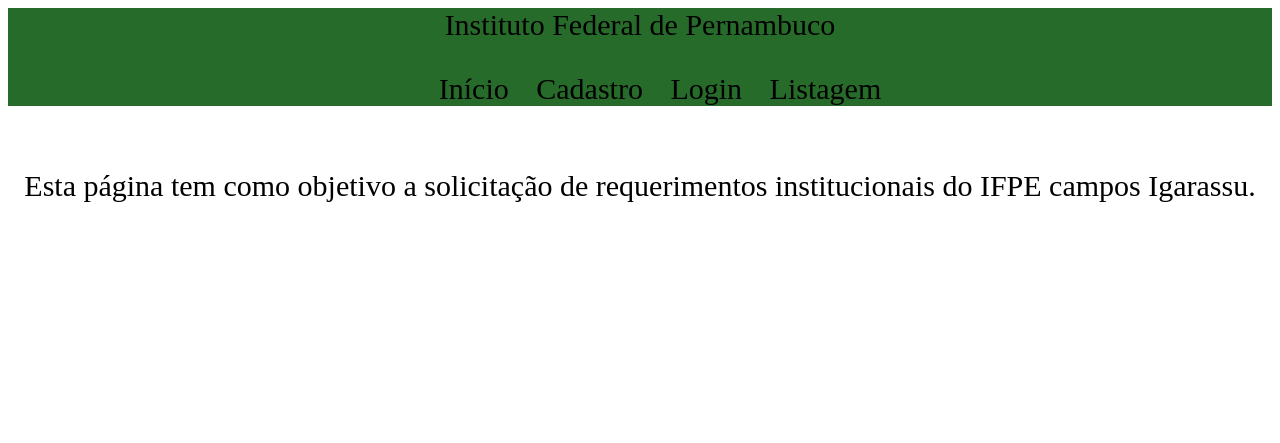
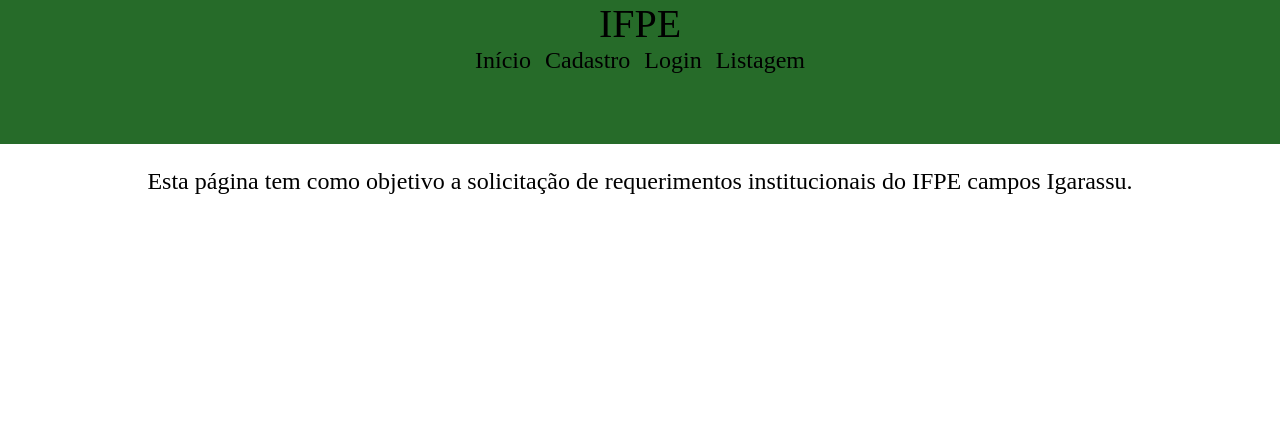
Before and after one commit to gmatheus66/ProjetoRequerimento, a PHP site: page / in a window 1280 px wide. Shown: the top 443 px of the page. Run offline with PHP 8.4, Linux system fonts and the light colour scheme.

Commit message:
Padronização do layout temporario e organização dos arquivos

```diff
--- /dev/null
+++ b/projeto-part1/css/style.css
@@ -0,0 +1,45 @@
+body{
+    /*background-color:white ;*/
+    text-align: center;
+    margin: 0px;
+}
+.topo{
+    background-color: #266B29;
+    width: 100%;
+    height: 18vh;
+    position: fixed;
+    margin: 0%;
+    position: relative;
+    word-spacing: 10px;
+}
+
+.inp1{
+    margin-top: 10%;
+}
+.baixo{
+    background-color: #18481c;
+    width: 100%;
+    height:20vh;
+    display:block;
+    position: absolute;
+    bottom:0;
+}
+.inpu{
+    height: 60vh;
+    position: relative;
+}
+
+.a1{
+    text-decoration: none;
+    color:black;
+    font-size: 250%;
+}
+.a2{
+    text-decoration: none;
+    color:black;
+    font-size: 150%;
+}
+.explica{
+    text-align: center;
+    font-size: 150%;
+}
--- a/projeto-part1/index.html
+++ b/projeto-part1/index.html
@@ -1,22 +1,25 @@
 <!DOCTYPE html>
 <html lang="en">
 <head>
-	<link rel="stylesheet" type="text/css" href="requerimentos.css">
+    <!-- Ta com um css "clone" das outras temporariamente, quando tiver desenvolvendo um novo layout mudarei -->
+	<link rel="stylesheet" type="text/css" href="css/style.css">
 	<meta charset="UTF-8">
 	<title>Inicial</title>
 </head>
 <body>
 
-<nav class="menu">
-    <p class="menu" >Instituto Federal de Pernambuco<p>
-    <ul>
-		<li><a href="index.html">Início</a></li>
-        <li><a href="login.php">Cadastro</a></li>
-        <li><a href="logar.php">Login</a></li>
-        <li><a href="listagem.php">Listagem</a></li>
-
-    </ul>
-</nav>
-<p class="s">Esta página tem como objetivo a solicitação de requerimentos institucionais do IFPE campos Igarassu. </p>
+<div class="topo">
+    <a href="index.html" class="a1"> IFPE</a>
+    <br>
+    <a href="index.html" class="a2"> Início</a>
+    <a href="cadastro.php" class="a2"> Cadastro</a>
+    <a href="login.php" class="a2"> Login</a>
+    <a href="listagem.php" class="a2"> Listagem</a>
+</div>
+<p class="explica">
+Esta página tem como objetivo a solicitação de requerimentos institucionais do IFPE campos Igarassu.
+</p>
+ </div>
+<div class="baixo"></div>
 </body>
 </html>
--- a/projeto-part1/requerimentos.css
+++ /dev/null
@@ -1,39 +0,0 @@
-.menu{
-    padding:0px;
-    margin:0px;
-    background-color:#266b29;
-    list-style:none;
-    text-align: center;
-    font-size: 30px;
-    text-decoration: none;
-    height: 50%;
-}
-
-li{
-	margin-left: 10px;
-	margin-right: 10px;
-}
-
-.menu ul li { display: inline; }
-a:link
-{
-text-decoration:none;
-
-}
-/* unvisited link */
-a:link {
-  color: black;
-}
-
-/* visited link */
-a:visited {
-  color: black;
-}
-.s{
-	margin-top: 5%;
-	font-size: 30px;
-	text-align: center;
-}
-body{
-	background-color: #ffffff;
-}
```
Also changed, not shown: projeto-part1/cadastro.php (added, +49 -0 lines), projeto-part1/css/cadastro.css (renamed from projeto-part1/login.css, +10 -10 lines), projeto-part1/css/listagem.css (added, +57 -0 lines), projeto-part1/css/login.css (+40 -11 lines), projeto-part1/csv/dados.csv (added, +62 -0 lines), projeto-part1/listagem.css (deleted, +0 -14 lines), projeto-part1/listagem.php (+14 -4 lines), projeto-part1/logar.php (deleted, +0 -19 lines), projeto-part1/login.php (+14 -28 lines), projeto-part1/dados.csv (deleted).
